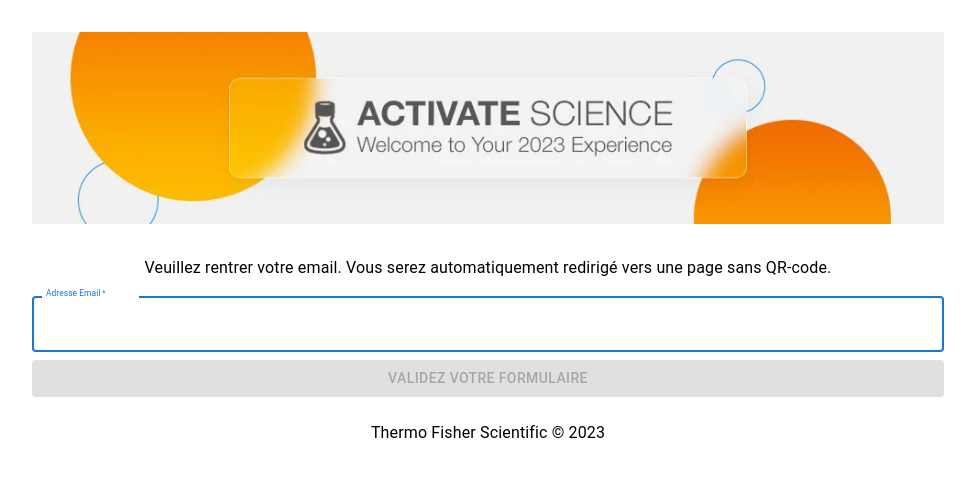
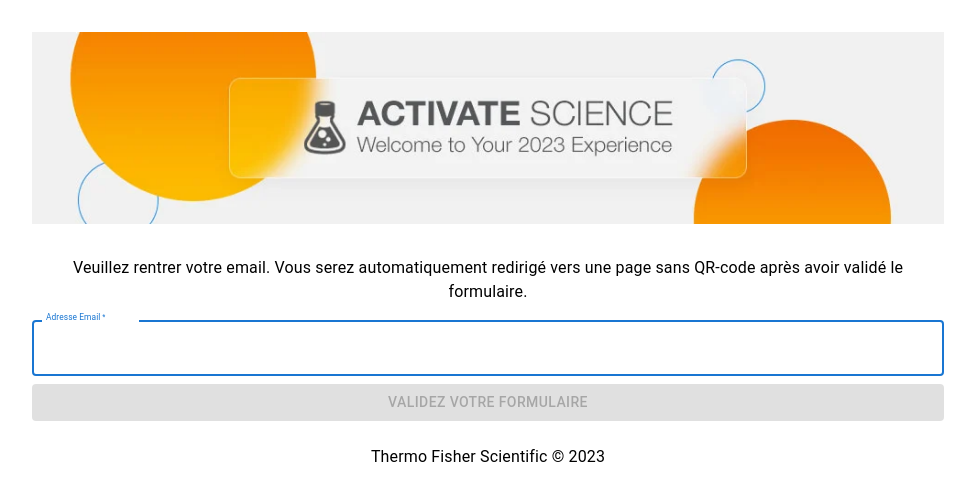
Before and after one commit to Ruldane/Thermo_Fisher_Activate_Science_Evotec, a React (Create React App) app in the folder frontend/: page /activate-science/20497/no-qrcode in a window 1280 px wide. Shown: the top 500 px of the page, without its empty margins (152-1127 px from the left). Built offline with nearby package versions, Linux system fonts and the light colour scheme.

Commit message:
update .env

```diff
--- a/frontend/src/pages/noQrCode/index.js
+++ b/frontend/src/pages/noQrCode/index.js
@@ -46,7 +46,7 @@ const NoQrCode = () => {
                 }}
             />
             <Typography sx={{ mt: 3 }} align="center" variant={matchesSM? "body1" : "body2"}>
-                Veuillez rentrer votre email. Vous serez automatiquement redirigé vers une page sans QR-code.
+                Veuillez rentrer votre email. Vous serez automatiquement redirigé vers une page sans QR-code après avoir validé le formulaire.
             </Typography>
             <Box component="form" onSubmit={submitHandler}>
                 <TextField
```
